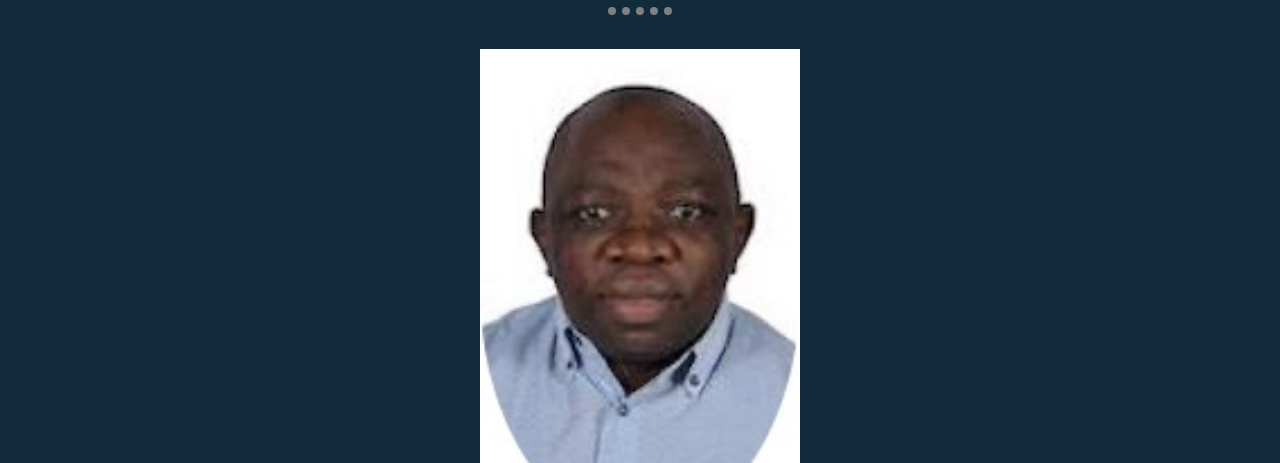
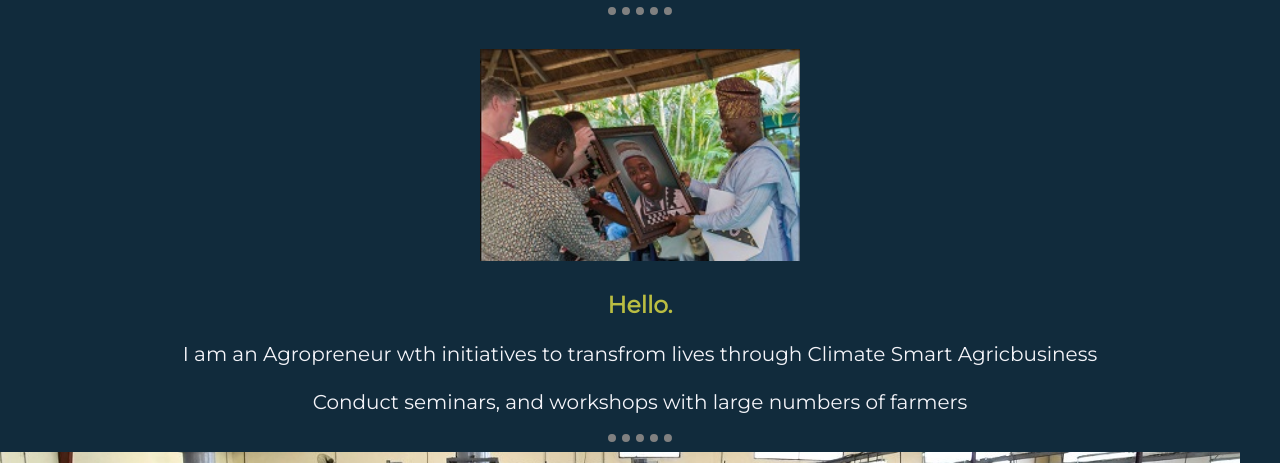
Before and after one commit to Omoluabi2/ABCD, a plain HTML site: page index.html in a window 1280 px wide. Shown: the part 337-800 px from the top of the page. Drawn offline with Linux system fonts and the light colour scheme.

Commit message:
Update index.html

```diff
--- a/index.html
+++ b/index.html
@@ -29,7 +29,7 @@
    <div class="profile">
      <hr>
      <br>
-     <img src="images/isaac2.png" class="profile-pic" alt="profile-pic.img">
+     <img src="images/isaac1.jpeg" class="profile-pic" alt="profile-pic.img">
      <h3>Hello.</h3>
      <p>   I am an Agropreneur wth initiatives to transfrom lives through Climate Smart Agricbusiness <br />
       <br />
```
